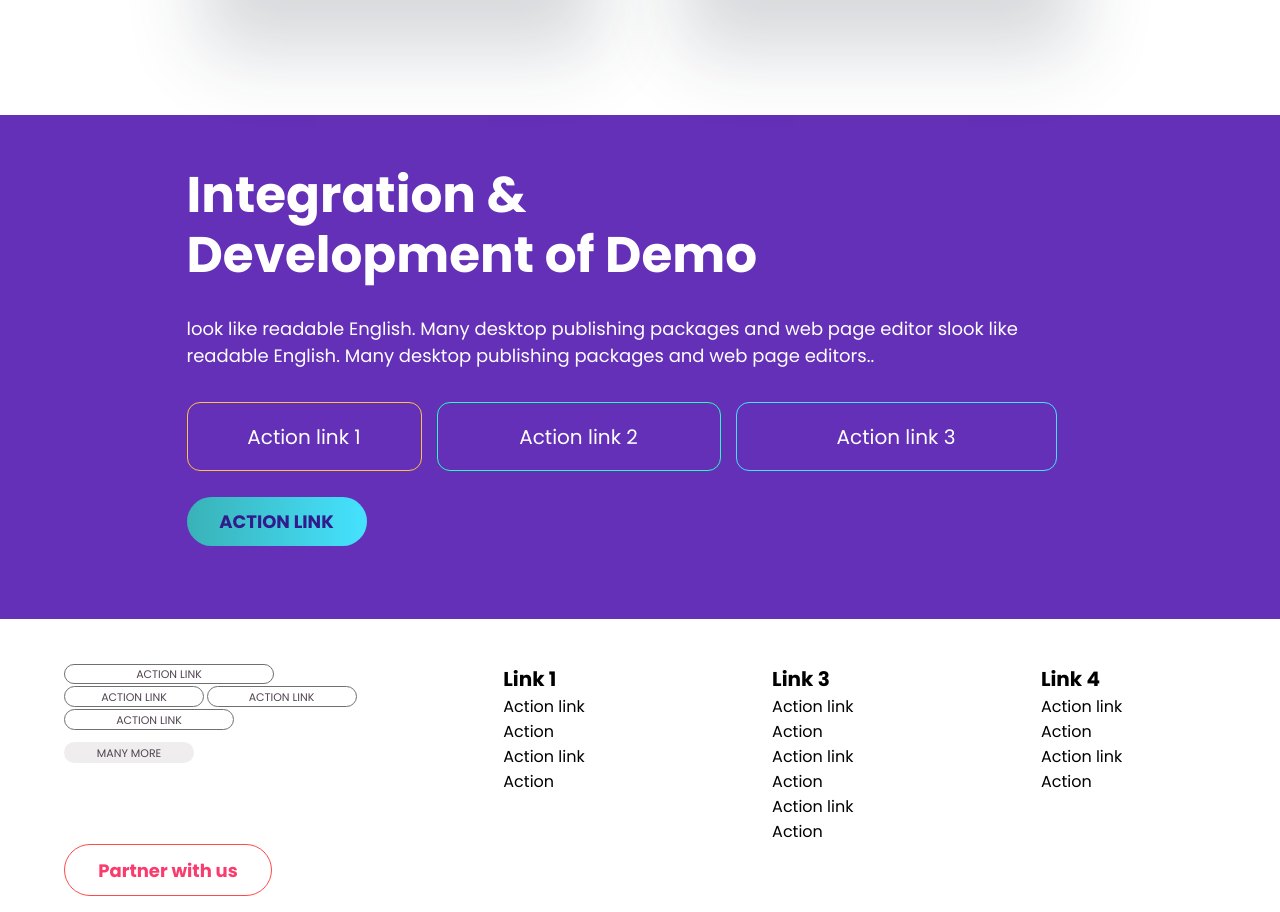
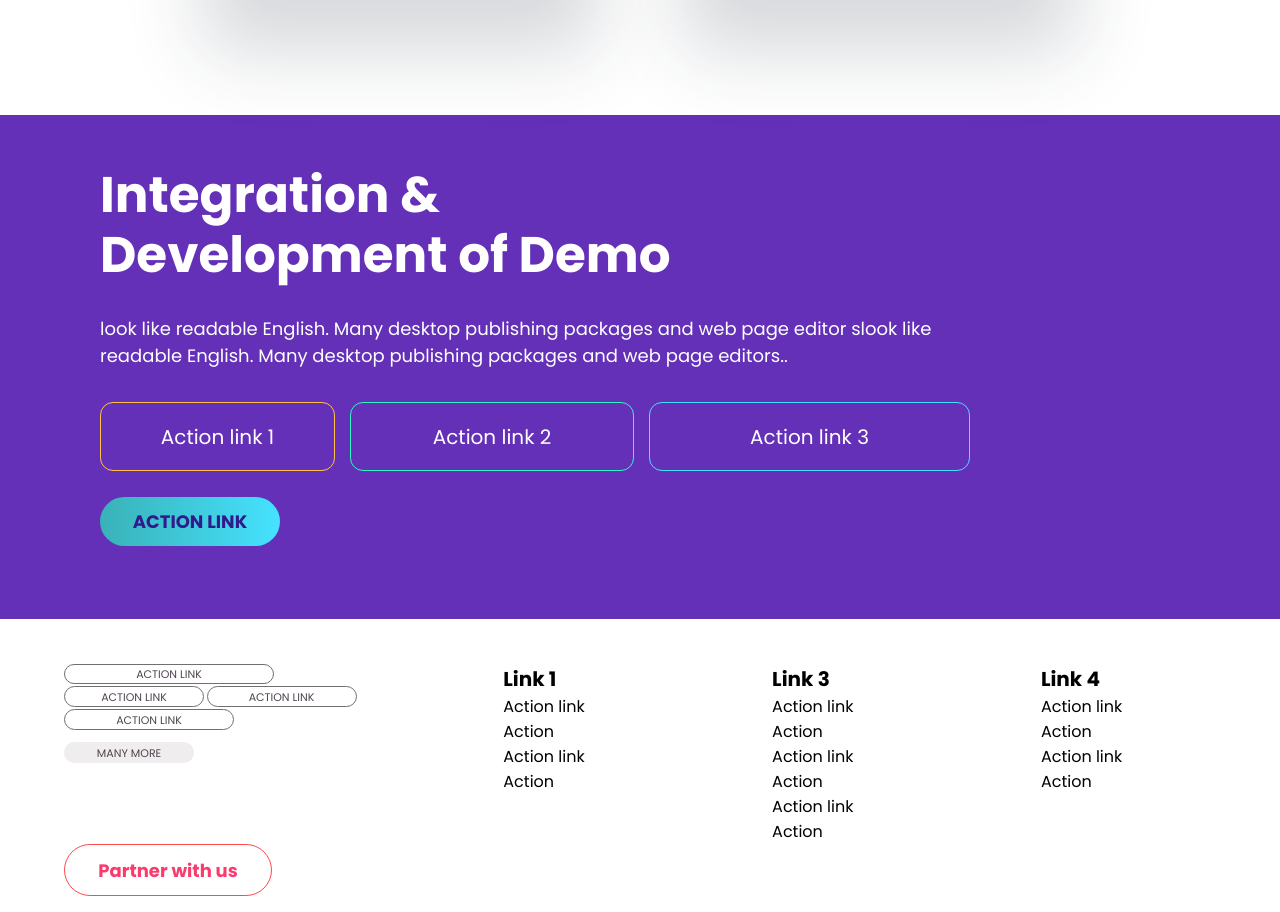
Before and after one commit to venkatyashwanth/pageDemo1, a plain HTML site: page index.html in a window 1280 px wide. Shown: the part 1459-2371 px from the top of the page. Drawn offline with Linux system fonts and the light colour scheme; files whose address does not match are found by name.

Commit message:
commit message

```diff
--- a/styleFile.css
+++ b/styleFile.css
@@ -197,7 +197,7 @@ html{
         background-color: #6430B7;
     }
     .containersec3{
-        margin: auto;
+        margin: auto 100px;
         max-width: 907px;
         /* max-width: 800px; */
         padding-top: 50px;
```
